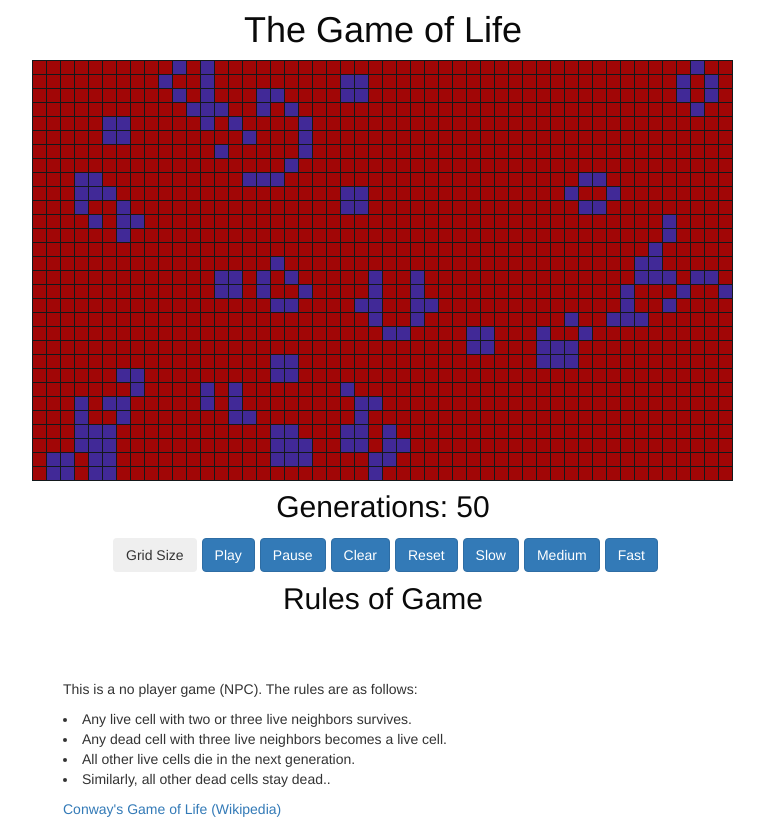
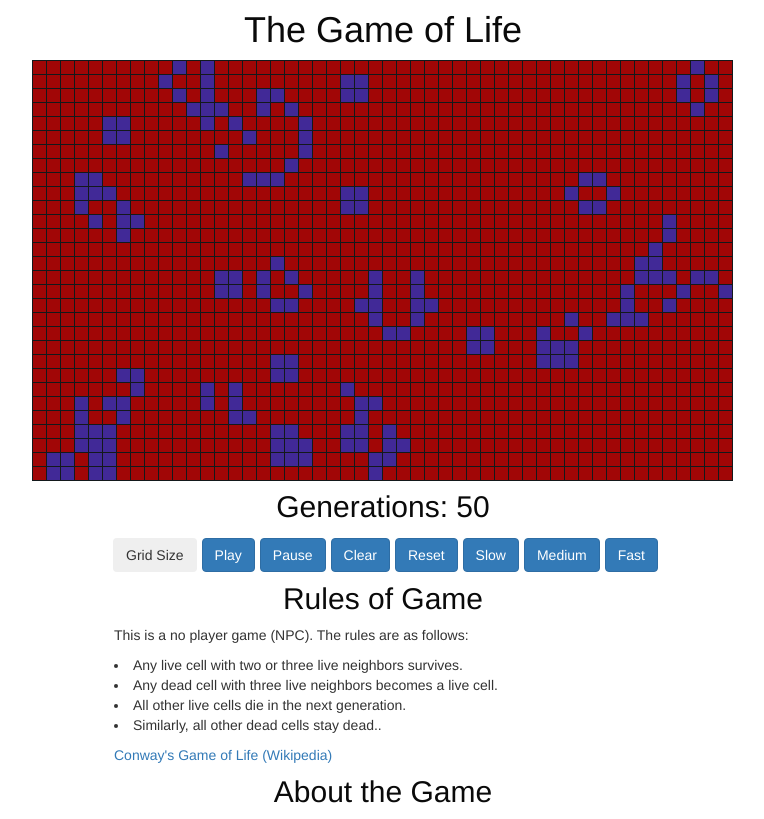
Before and after one commit to gmgower/GameOfLife, a React (Create React App) app: page / in a window 1280 px wide. Shown: the top 819 px of the page, without its empty margins (257-1021 px from the left). Built offline with nearby package versions, Linux system fonts and the light colour scheme.

Commit message:
Clean up App.css.

```diff
--- a/src/App.css
+++ b/src/App.css
@@ -9,18 +9,18 @@ body {
   height: 15px;
   margin-left: -1px;
   margin-bottom: -1px;
-  }
+}
 
 .off {
   background-color: rgb(161, 6, 6);
 }
 
 .on {
-  background-color: 	rgb(65, 41, 151);
+  background-color: rgb(65, 41, 151);
 }
 
 .box:hover {
-  background: #00CCFF;
+  background: #00ccff;
 }
 
 .center {
@@ -37,7 +37,9 @@ body {
   margin-top: 10px;
 }
 
-h1, h2, h3 {
+h1,
+h2,
+h3 {
   color: rgb(10, 10, 10);
   margin: auto;
   text-align: center;
@@ -48,50 +50,29 @@ h1, h2, h3 {
 h4 {
   margin-top: 0px;
 }
-/* .dropdown-menu .ul .li .a{
-  list-style-type: circle;
-} */
-
-/* .dropdown-item{
-  list-style-type: circle;
-} */
-
-/*
-li, p {
-  text-align: center;
-} */
 
 .btn-toolbar {
   display: flex;
   margin-left: 5px;
-
 }
 
 summary {
-  /* text-align: left; */
   font-size: large;
 }
 
 .info-container {
-  margin: auto;
   display: flex;
   flex-direction: column;
   justify-content: center;
   align-content: center;
-  text-align:justify;
-  margin-top: 5%;
+  text-align: justify;
+  margin: auto;
+  margin-top: 10px;
   width: 50%;
-  max-width: 900px;
-}
-
-
-.info-details {
-      text-indent: -11px;
-
+  max-width: 538px;
 }
 
 .li-info {
   padding: 0px 10px;
   list-style-type: none;
-
 }
```
